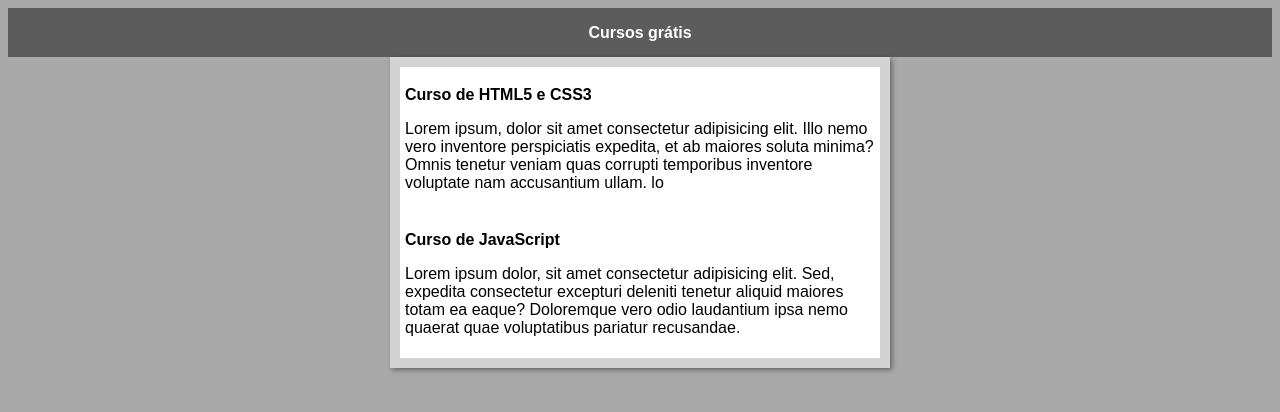
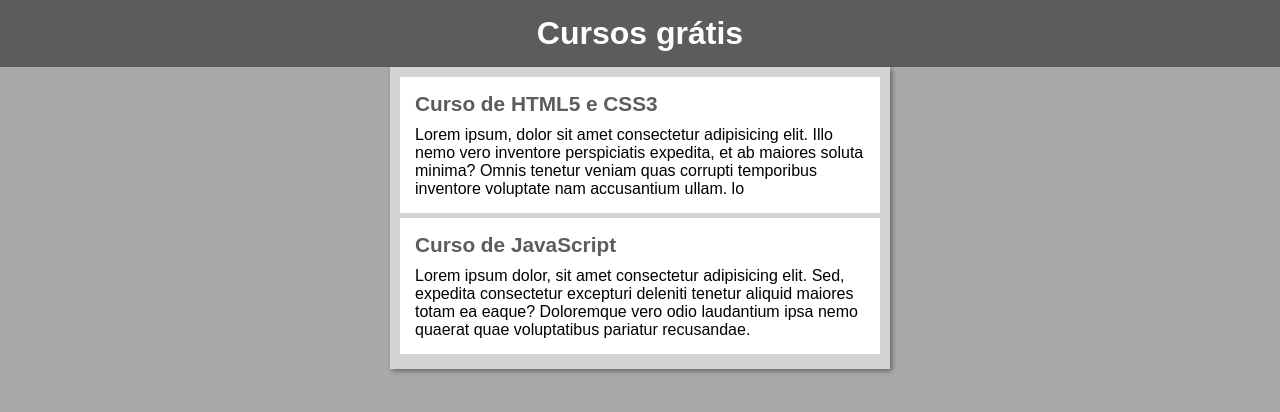
Before and after one commit to guilherme-zanella/projeto-site, a plain HTML site: page index.html in a window 1280 px wide. Drawn offline with Linux system fonts and the light colour scheme.

Commit message:
imagens adicionadas

```diff
--- a/estilos/style.css
+++ b/estilos/style.css
@@ -4,6 +4,8 @@
     font-family: Arial, Helvetica, sans-serif;
     font-size: 1em;
     box-sizing: border-box;
+    padding: 0;
+    margin: 0;
 }
 
 body {
@@ -15,7 +17,11 @@ header {
     width: 100%;
     text-align: center;
     color: white;
-    padding: 5px;
+    padding: 15px;
+}
+
+header h1 {
+    font-size: 2em;
 }
 
 main {
@@ -28,5 +34,16 @@ main {
 
 article {
     background-color: white;
+    padding: 10px;
+    margin-bottom: 5px;
+}
+
+article h2 {
+    font-size: 1.3em;
+    padding: 5px;
+    color: rgb(92, 92, 92);
+}
+
+article p {
     padding: 5px;
 }
```
Also changed, not shown: imagens/btn-back.png (added), imagens/curso-em-video-cor.png (added), imagens/curso-em-video-pb.png (added), imagens/curso-html-css.png (added), imagens/curso-javascript.png (added).
